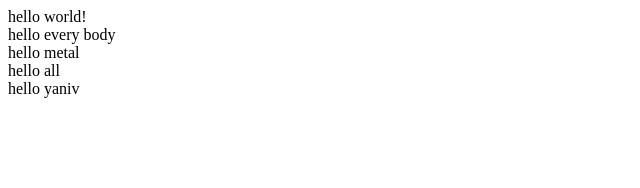
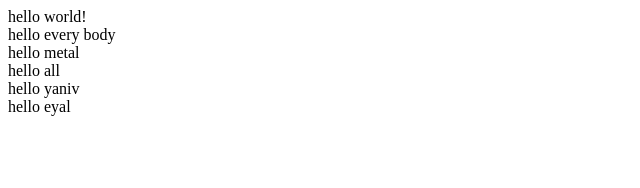
Before and after one commit to ItielMo/DemoProject3, an Angular app: page / in a window 1280 px wide. Shown: the top 188 px of the page, without its empty margins (0-640 px from the left). Built offline with nearby package versions, Linux system fonts and the light colour scheme.

Commit message:
Update app.component.html

```diff
--- a/src/app/app.component.html
+++ b/src/app/app.component.html
@@ -5,3 +5,4 @@
 <div>hello metal</div>
 <div>hello all</div>
 <div>hello yaniv</div>
+<div>hello eyal</div>
```
